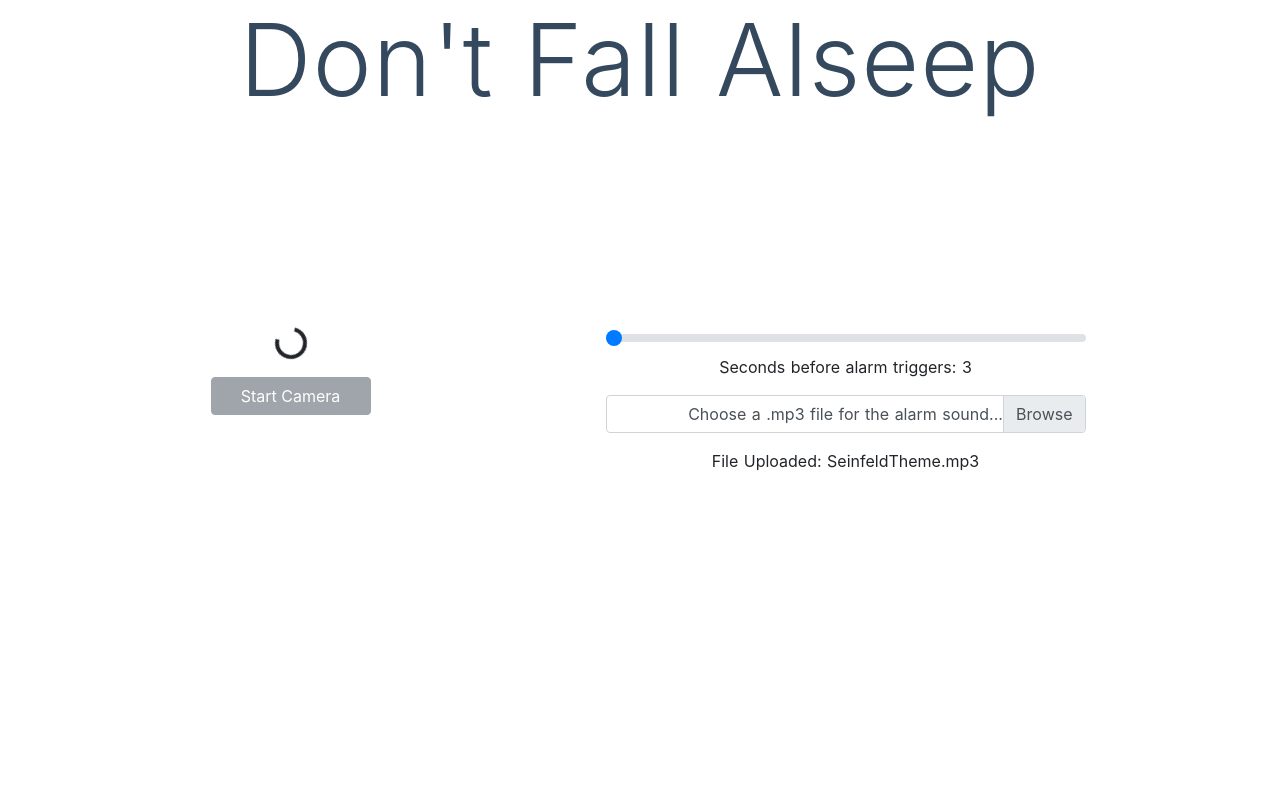
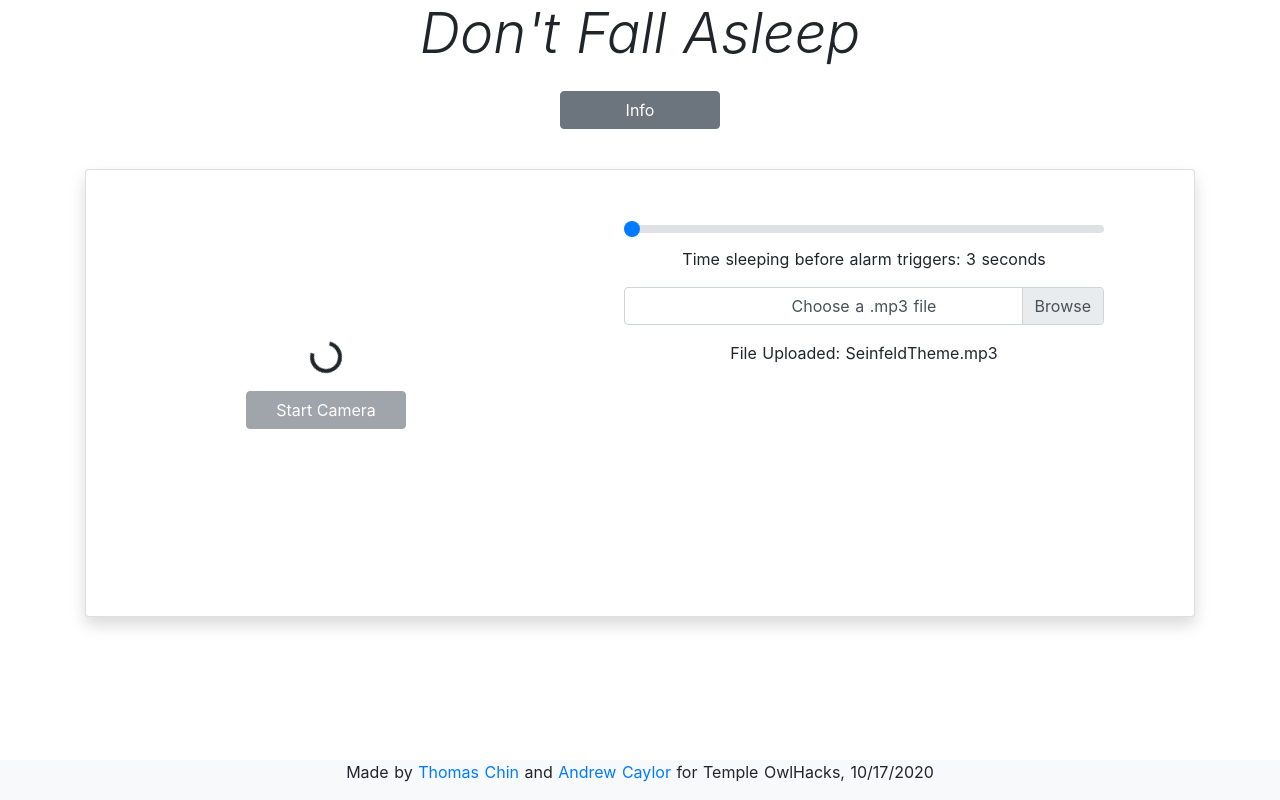
Before and after one commit to cosmatiy88/dont-fall-asleep, a Nuxt app: page / in a window 1280 px wide. Built offline with nearby package versions, Linux system fonts and the light colour scheme.

Commit message:
Styling
Co-Authored-By: Andrew <46986624+AndrewCaylor@users.noreply.github.com>

```diff
--- a/layouts/default.vue
+++ b/layouts/default.vue
@@ -1,20 +1,24 @@
 <template>
   <div>
     <Nuxt />
+    <footer class="bg-light" style="">
+      <div style="height: 5vh">
+        <p class="text-center" style="margin: 0;">
+          Made by <a href="https://thomasch.in">Thomas Chin</a> and
+          <a href="https://www.linkedin.com/in/andrew-caylor-377a03198/"
+            >Andrew Caylor</a
+          >
+          for Temple OwlHacks, 10/17/2020
+        </p>
+      </div>
+    </footer>
   </div>
 </template>
 
 <style>
 html {
-  font-family:
-    'Source Sans Pro',
-    -apple-system,
-    BlinkMacSystemFont,
-    'Segoe UI',
-    Roboto,
-    'Helvetica Neue',
-    Arial,
-    sans-serif;
+  font-family: "Source Sans Pro", -apple-system, BlinkMacSystemFont, "Segoe UI",
+    Roboto, "Helvetica Neue", Arial, sans-serif;
   font-size: 16px;
   word-spacing: 1px;
   -ms-text-size-adjust: 100%;
@@ -22,6 +26,7 @@ html {
   -moz-osx-font-smoothing: grayscale;
   -webkit-font-smoothing: antialiased;
   box-sizing: border-box;
+  overflow-x: hidden;
 }
 
 *,
--- a/pages/index.vue
+++ b/pages/index.vue
@@ -1,11 +1,34 @@
 <template>
   <div class="container">
-    <h1 class="title">
-      Don't Fall Alseep
-    </h1>
-
-    <div class="dashboardContainer">
-      <div style="display: flex; flex-direction: column; align-items: center;">
+    <div class="mb-4">
+      <h1 class="display-4">
+        <i>Don't Fall Asleep</i>
+      </h1>
+      <b-button v-b-modal="'info-modal'"
+        >Info</b-button
+      >
+    </div>
+    <b-modal hide-footer id="info-modal">
+      <div class="d-block text-center">
+        <p style="font-size: large">
+          Don't Fall Asleep is a web app that uses your webcam to detect if you
+          have fallen asleep. If your eyes are closed, or your head is out of
+          the frame, you are considered alseep and the app will play an .mp3
+          file of your choice to wake you up. The sound will stop playing only
+          when it detects your eyes again.
+        </p>
+        <b-button
+          class="mt-3mr-0 ml-0 w-100"
+          block
+          variant="outline-danger"
+          @click="$bvModal.hide('info-modal')"
+          style="text-align: center"
+          >I'm ready to sleep deprive myself</b-button
+        >
+      </div>
+    </b-modal>
+    <div class="dashboardContainer card shadow bg-white rounded">
+      <div class="videoContainer">
         <div v-if="!cvLoaded">
           <div v-if="loading"><i class="spinner-border"></i></div>
         </div>
@@ -36,21 +59,24 @@
           min="3000"
           max="60000"
         ></b-form-input>
-        <p>
-          Seconds before alarm triggers:
-          {{ Math.round(soundTriggerTime / 1000) }}
+        <p style="margin-bottom: 1em">
+          Time sleeping before alarm triggers:
+          {{ Math.round(soundTriggerTime / 1000) }} seconds
         </p>
 
         <b-form-file
           accept=".mp3"
           @change="onAudioUpload"
           :disabled="soundPlaying"
-          placeholder="Choose a .mp3 file for the alarm sound..."
+          placeholder="Choose a .mp3 file"
           drop-placeholder="Drop file here..."
         ></b-form-file>
         <div v-if="audioName" class="mt-3">File Uploaded: {{ audioName }}</div>
 
-        <p v-if="timeWithoutSeeingEyes > 0" style="margin-top: 1em">
+        <p
+          v-if="timeWithoutSeeingEyes > 0"
+          style="margin-top: 1em; font-weight: 400"
+        >
           Your eyes have been closed for
           {{ Math.round(timeWithoutSeeingEyes / 1000) }} seconds
         </p>
@@ -226,12 +252,6 @@ export default {
         for (let i = 0; i < faces.size(); ++i) {
           let roiGray = gray.roi(faces.get(i));
           let roiSrc = resized.roi(faces.get(i));
-          let point1 = new cv.Point(faces.get(i).x, faces.get(i).y);
-          let point2 = new cv.Point(
-            faces.get(i).x + faces.get(i).width,
-            faces.get(i).y + faces.get(i).height
-          );
-          cv.rectangle(resized, point1, point2, [255, 0, 0, 255]);
 
           // //running the model to detect the eyes
           eyeCascade.detectMultiScale(roiGray, eyes);
@@ -244,6 +264,15 @@ export default {
               eyes.get(j).y + eyes.get(j).height
             );
             cv.rectangle(roiSrc, point1, point2, [0, 0, 255, 255]);
+          }
+
+          if (eyes.size() > 0) {
+            let point1 = new cv.Point(faces.get(i).x, faces.get(i).y);
+            let point2 = new cv.Point(
+              faces.get(i).x + faces.get(i).width,
+              faces.get(i).y + faces.get(i).height
+            );
+            cv.rectangle(resized, point1, point2, [255, 0, 0, 255]);
           }
 
           if (eyesMax < eyes.size()) eyesMax = eyes.size();
@@ -430,9 +459,9 @@ export default {
 <style scoped lang="scss">
 .container {
   margin: 0 auto;
-  min-height: 100vh;
+  min-height: 95vh;
   display: flex;
-  justify-content: center;
+  justify-content: flex-start;
   align-items: center;
   text-align: center;
   flex-direction: column;
@@ -446,8 +475,6 @@ export default {
   font-size: 100px;
   color: #35495e;
   letter-spacing: 1px;
-  position: absolute;
-  top: 0;
 }
 
 .subtitle {
@@ -471,6 +498,16 @@ export default {
   flex-direction: row;
   justify-content: space-around;
   width: 100%;
+  padding: 3em 1em;
+}
+
+.videoContainer {
+  display: flex;
+  flex-direction: column;
+  align-items: center;
+  justify-content: center;
+  width: 300px;
+  height: 350px;
 }
 
 .btn {
```
